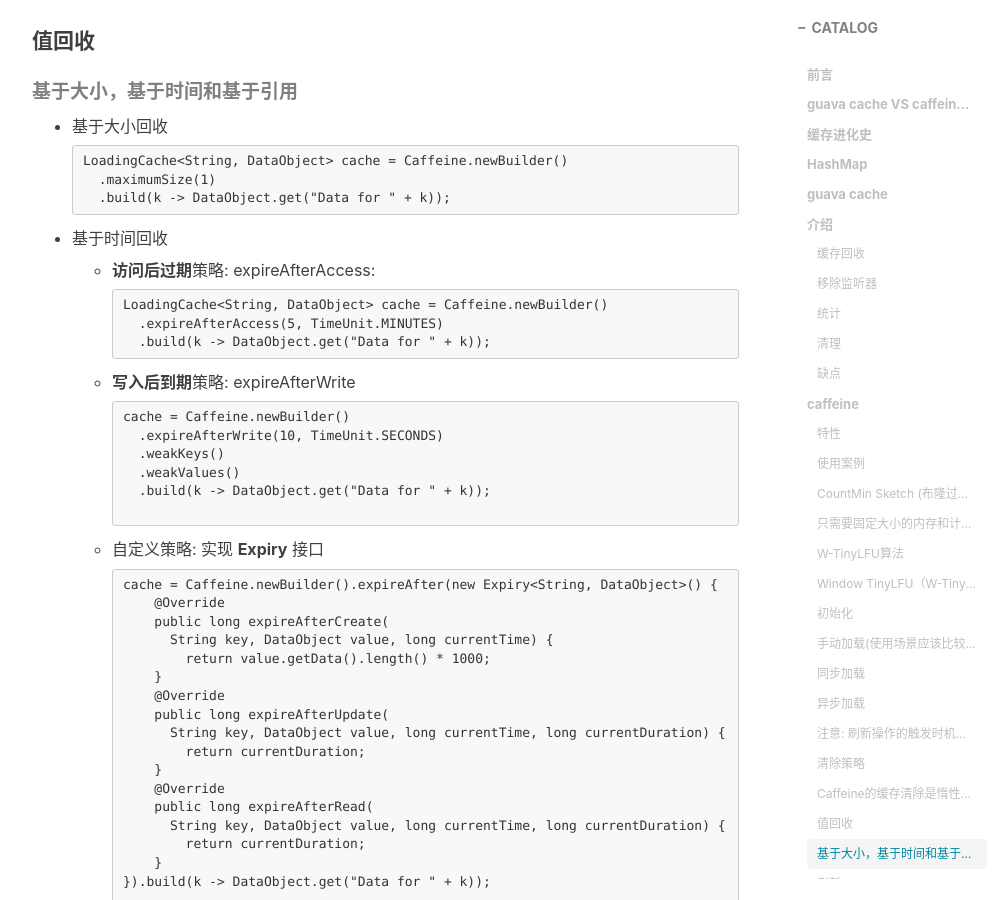
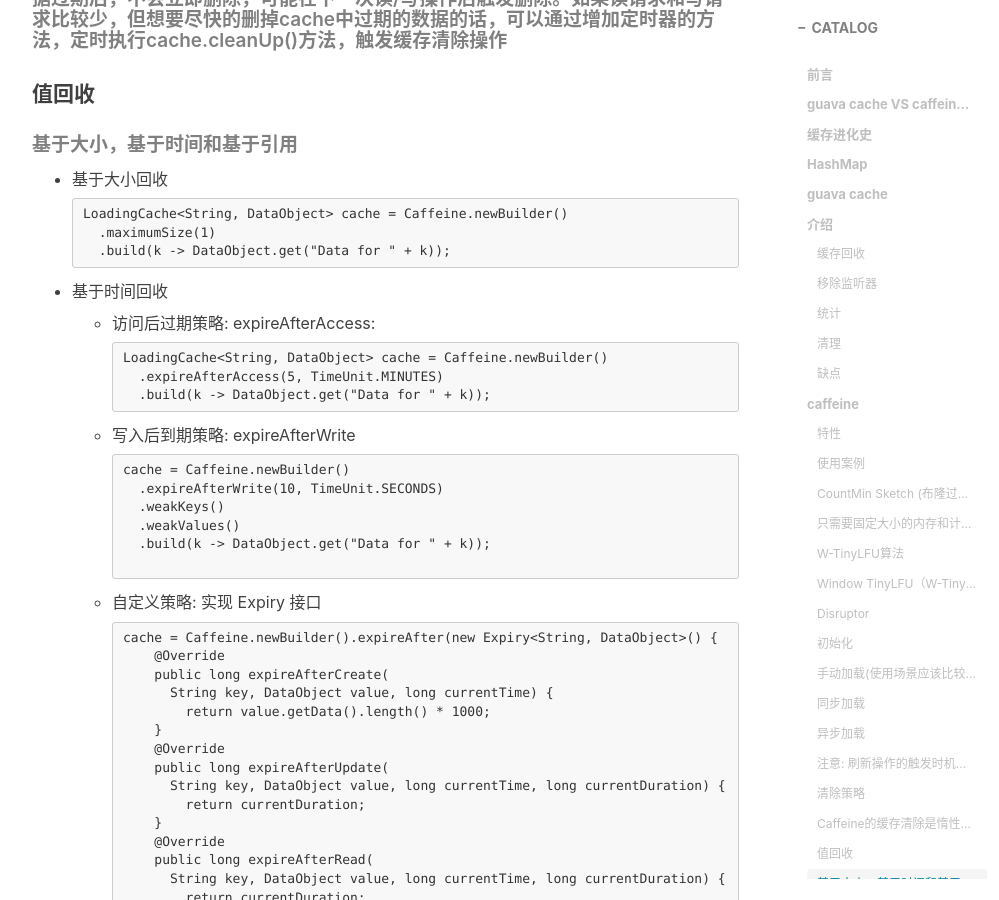
Before and after one commit to initpassion/initpassion.github.io, a Jekyll site: the page built from _posts/2019-06-22-Caffeine小结.md, in a window 1280 px wide and 900 px high, scrolled down 4209 px. Shown: the whole window, without its empty margins (233-1232 px from the left). Built offline with Jekyll 4.4.1, drawn with Linux system fonts in a browser that asks for light colours; nearby versions of some CDN libraries; comment, search, counter and statistics services are not loaded.

Commit message:
disruptor

````diff
--- a/_posts/2019-06-22-Caffeine小结.md
+++ b/_posts/2019-06-22-Caffeine小结.md
@@ -100,6 +100,8 @@ https://juejin.im/post/5b7593496fb9a009b62904fa
 
 ##### Window TinyLFU（W-TinyLFU）算法将sketch作为过滤器，当新来的数据比要驱逐的数据高频时，这个数据才会被缓存接纳。这个许可窗口给予每个数据项积累热度的机会，而不是立即过滤掉。这避免了持续的未命中，特别是在突然流量暴涨的的场景中，一些短暂的重复流量就不会被长期保留。为了刷新历史数据，一个时间衰减进程被周期性或增量的执行，给所有计数器减半
 
+#### Disruptor
+
 #### 初始化
 
 ```
@@ -176,7 +178,7 @@ AsyncLoadingCache<String, DataObject> cache = Caffeine.newBuilder()
 
 - 基于时间回收
 
-  - **访问后过期**策略: expireAfterAccess:
+  - 访问后过期策略: expireAfterAccess:
 
     ```
     LoadingCache<String, DataObject> cache = Caffeine.newBuilder()
@@ -195,7 +197,7 @@ AsyncLoadingCache<String, DataObject> cache = Caffeine.newBuilder()
 
     ```
 
-  - 自定义策略: 实现 **Expiry** 接口
+  - 自定义策略: 实现 Expiry 接口
 
     ```
     cache = Caffeine.newBuilder().expireAfter(new Expiry<String, DataObject>() {
````
Also changed, not shown: other parts of _posts/2019-06-22-Caffeine小结.md (+1 -1 lines).
